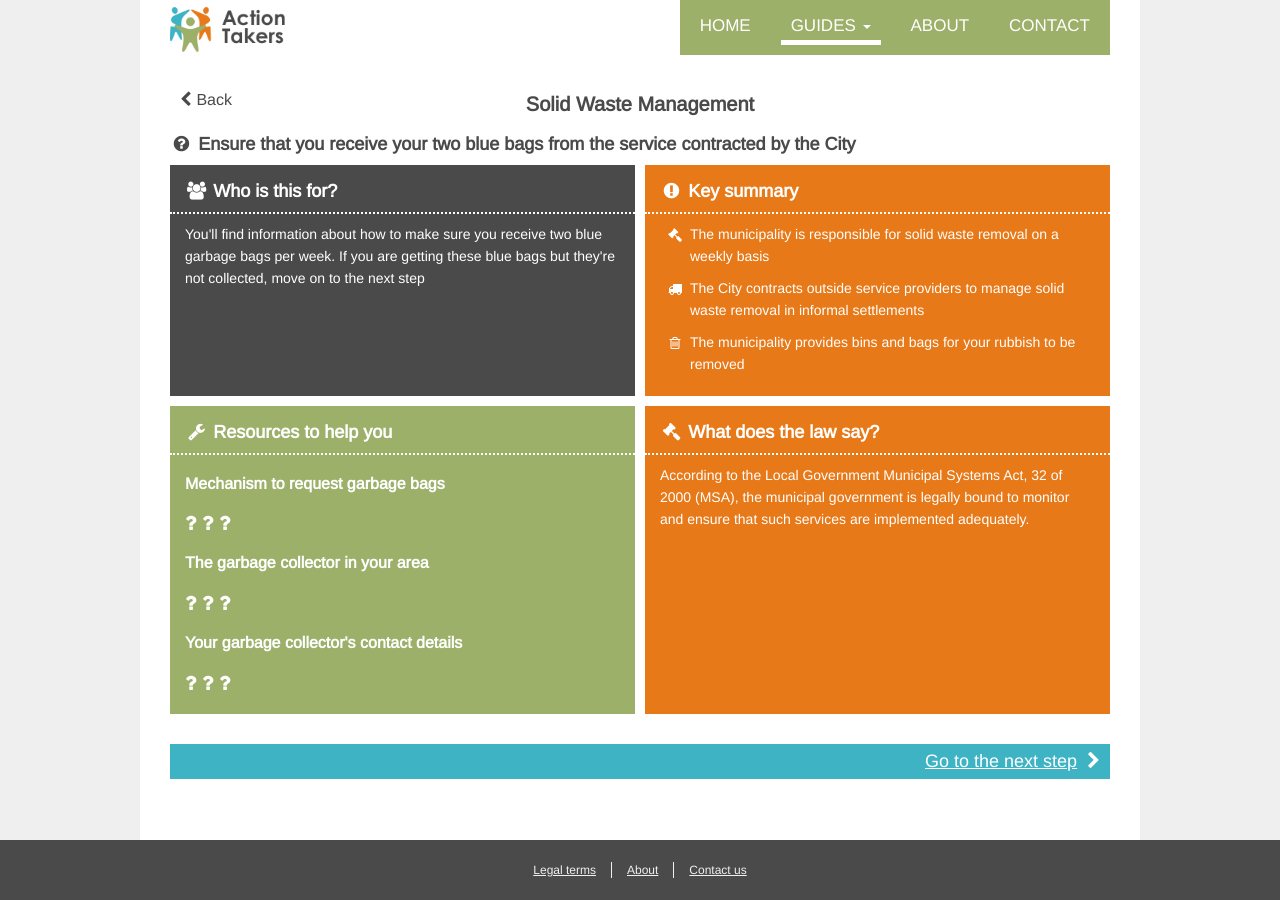
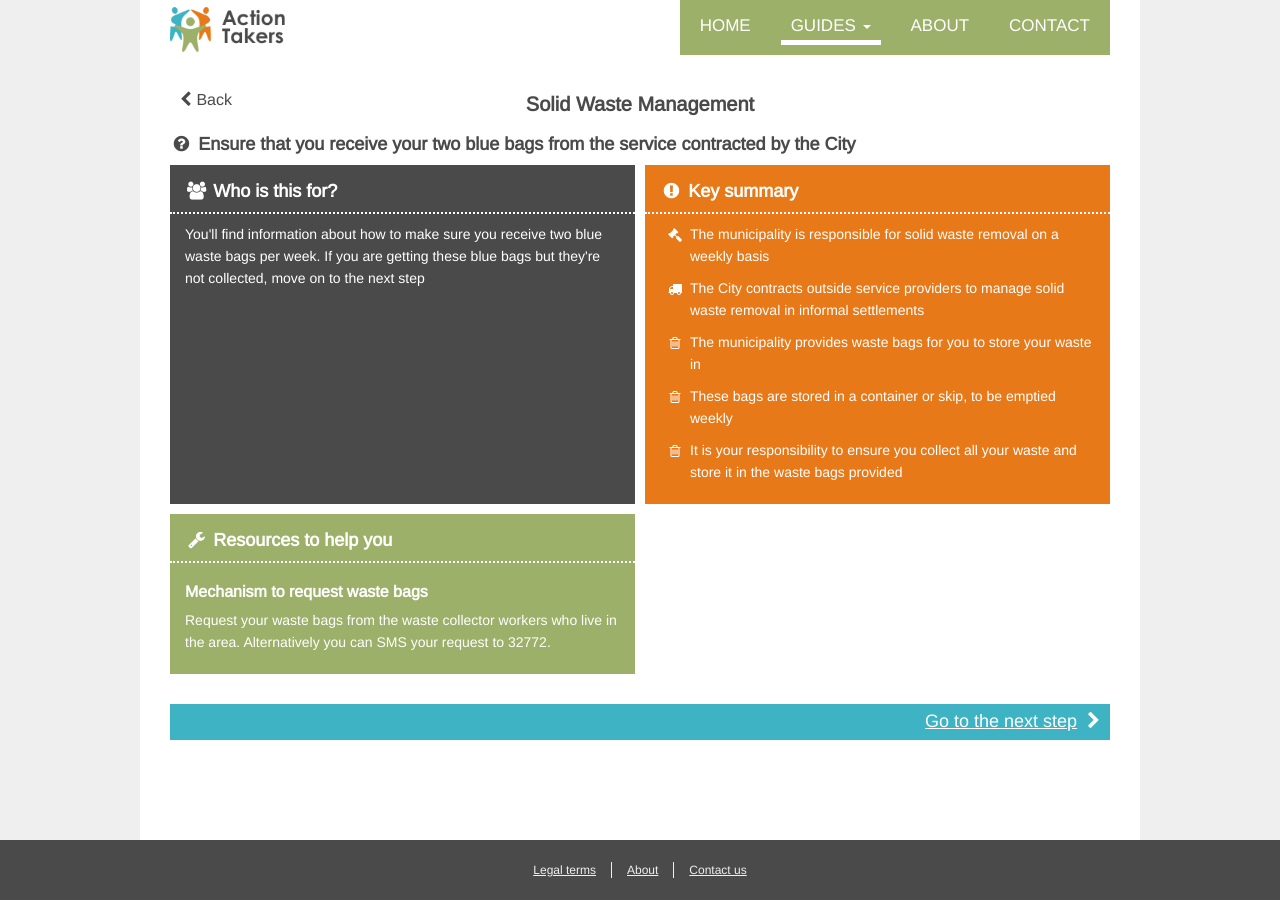
Before and after one commit to OpenUpSA/action-takers, a Jekyll site: the page built from _blue-bags/1.md, in a window 1280 px wide. Built offline with Jekyll 4.4.1, drawn with Linux system fonts in a browser that asks for light colours; nearby versions of some CDN libraries.

Commit message:
Wip updating step details for solid waste

```diff
--- a/_blue-bags/1.md
+++ b/_blue-bags/1.md
@@ -12,7 +12,7 @@ title: Solid Waste Management
     <div class="intro">
       <div class="header"><i class="fa fa-fw fa-users" aria-hidden="true"></i> Who is this for?</div>
       <hr>
-      <p>You'll find information about how to make sure you receive two blue garbage bags per week. If you are getting these blue bags but they're not collected, move on to the next step</p>
+      <p>You'll find information about how to make sure you receive two blue waste bags per week. If you are getting these blue bags but they're not collected, move on to the next step</p>
     </div>
   </div>
   <div class="col-md-6">
@@ -22,7 +22,9 @@ title: Solid Waste Management
       <ul class="fa-ul">
         <li><i class="fa-li fa fa-gavel"></i>The municipality is responsible for solid waste removal on a weekly basis</li>
         <li><i class="fa-li fa fa-truck"></i>The City contracts outside service providers to manage solid waste removal in informal settlements</li>
-        <li><i class="fa-li fa fa-trash-o"></i>The municipality provides bins and bags for your rubbish to be removed</li>
+        <li><i class="fa-li fa fa-trash-o"></i>The municipality provides waste bags for you to store your waste in</li>
+        <li><i class="fa-li fa fa-trash-o"></i>These bags are stored in a container or skip, to be emptied weekly</li>
+        <li><i class="fa-li fa fa-trash-o"></i>It is your responsibility to ensure you collect all your waste and store it in the waste bags provided</li>
       </ul>
     </div>
   </div>
@@ -33,36 +35,10 @@ title: Solid Waste Management
       </div>
       <hr>
       <div class="body">
-        <h3>Mechanism to request garbage bags</h3>
-        <h1>
-          <i class="fa fa-question" aria-hidden="true"></i>
-          <i class="fa fa-question" aria-hidden="true"></i>
-          <i class="fa fa-question" aria-hidden="true"></i>
-        </h1>
-        <h3>The garbage collector in your area</h3>
-        <h1>
-          <i class="fa fa-question" aria-hidden="true"></i>
-          <i class="fa fa-question" aria-hidden="true"></i>
-          <i class="fa fa-question" aria-hidden="true"></i>
-        </h1>
-        <h3>Your garbage collector's contact details</h3>
-        <h1>
-          <i class="fa fa-question" aria-hidden="true"></i>
-          <i class="fa fa-question" aria-hidden="true"></i>
-          <i class="fa fa-question" aria-hidden="true"></i>
-        </h1>
+        <h3>Mechanism to request waste bags</h3>
+        <p>Request your waste bags from the waste collector workers who live in the area. Alternatively you can SMS your request to 32772.</p>
       </div>
     </div>
   </div>
-  <div class="col-md-6">
-    <div class="legal-info">
-      <div class="header">
-        <i class="fa fa-fw fa-gavel" aria-hidden="true"></i> What does the law say?
-      </div>
-      <hr>
-      <div class="body">
-        <p>According to the Local Government Municipal Systems Act, 32 of 2000 (MSA), the municipal government is legally bound to monitor and ensure that such services are implemented adequately.</p>
-      </div>
-    </div>
-  </div>
+
 </div>
--- a/index.html
+++ b/index.html
@@ -19,3 +19,9 @@ simple-name: home
   </div>
 
 </section>
+
+   <div>
+     <div class="header">Get Involved</div>
+       <p>Do you have an issue that you have resolved? Other people might find that information very useful for their own situations. Why don't you share details on what you experienced and what action you took to resolve it?</p>
+         <a class="find-out" href="https://goo.gl/forms/8Zgbq7a2LPIZlwWp1" target="_blank">Share your story<i class="fa fa-fw fa-chevron-right" aria-hidden="true"></i></a>
+   </div>
```
Also changed, not shown: _blue-bags/2.md (+9 -27 lines), _blue-bags/3.md (+7 -29 lines), _blue-bags/4.1.md (+1 -1 lines).
